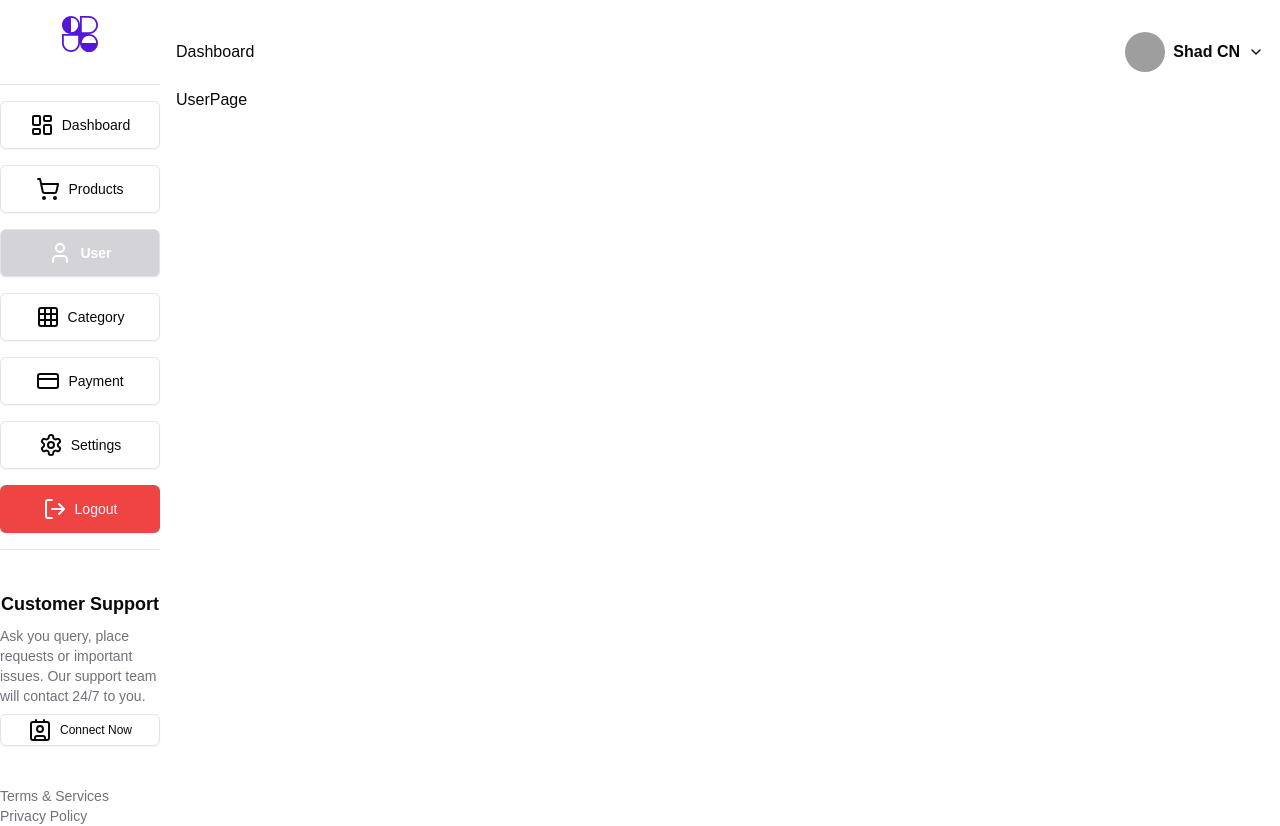
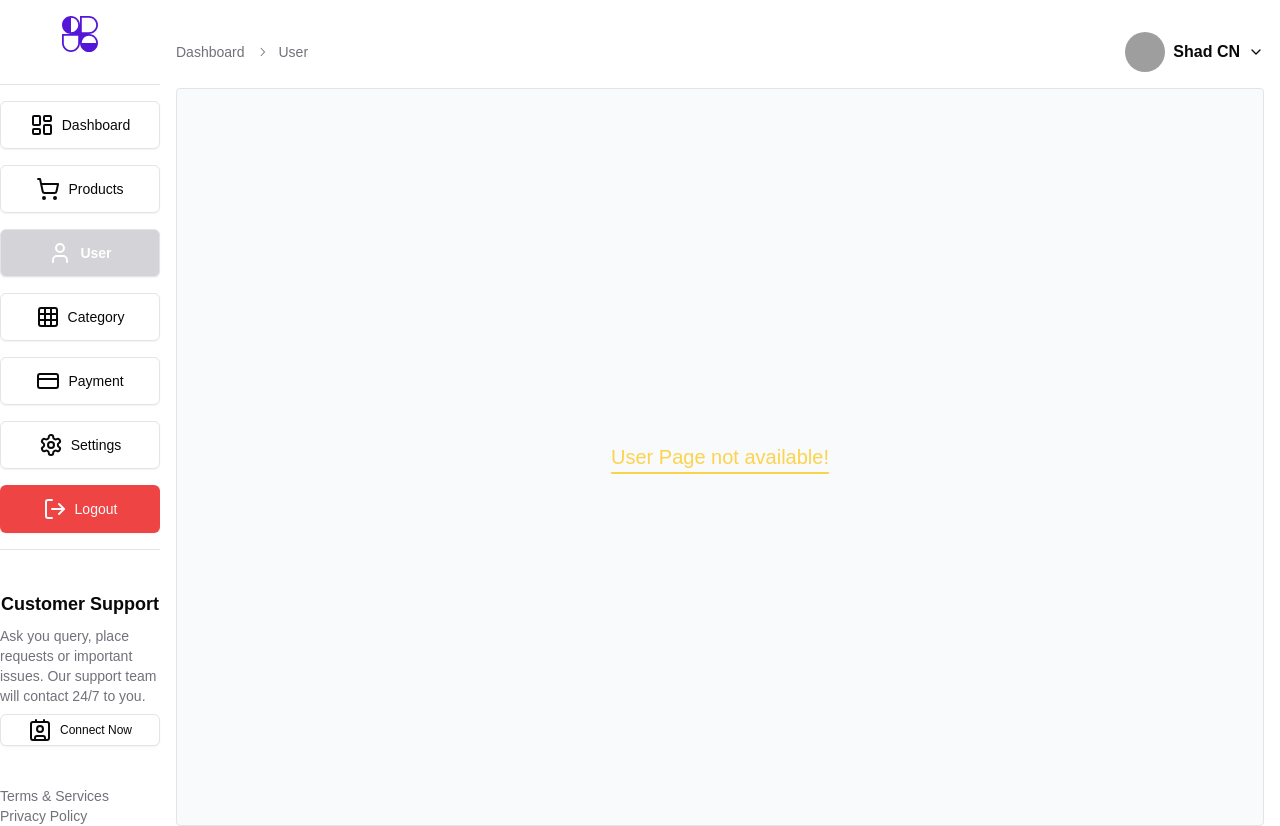
Before and after one commit to eedu7/ecommerce-api, a Next.js app in the folder frontend/: page /admin/dashboard/user in a window 1280 px wide. Built offline with nearby package versions, Linux system fonts and the light colour scheme; grey boxes are pictures that could not be loaded.

Commit message:
FEAT: Added the maintence page text

```diff
--- a/frontend/src/app/admin/dashboard/(data-modals)/product/columns.tsx
+++ b/frontend/src/app/admin/dashboard/(data-modals)/product/columns.tsx
@@ -6,7 +6,7 @@ import {ArrowUpDown, Edit, MoreHorizontal, Trash} from "lucide-react"
 import {Button} from "@/components/ui/button"
 import {DropdownMenu, DropdownMenuContent, DropdownMenuItem, DropdownMenuTrigger,} from "@/components/ui/dropdown-menu"
 import {Checkbox} from "@/components/ui/checkbox";
-import {useState} from "react";
+import React, {useState} from "react";
 import {EditProductForm} from "@/features/admin/dashboard/product/components/edit-category-form";
 import {DeleteProductDialog} from "@/features/admin/dashboard/product/components/delete-product-form";
 
@@ -86,15 +86,20 @@ export const columns: ColumnDef<Product>[] = [{
             </DropdownMenuTrigger>
             <DropdownMenuContent align="end">
 
-                <DropdownMenuItem className="space-x-2 flex items-center" onClick={() => setEditDialogOpen(true)}><Edit
-                    className="size-4"/>
-                    <span>Edit</span></DropdownMenuItem>
+                <DropdownMenuItem className="space-x-2 flex items-center" onClick={() => setEditDialogOpen(true)}>
+                    <div className="space-x-1 flex items-center text-sky-300 hover:text-sky-800">
+                        <Edit className="size-4"/>
+                        <span>Edit</span>
+                    </div>
+                </DropdownMenuItem>
                 <DropdownMenuItem
                     className="space-x-2 flex items-center"
                     onClick={() => setDeleteDialogOpen(true)} // Move the onClick here
                 >
-                    <Trash className="size-4"/>
-                    <span>Delete</span>
+                    <div className="space-x-1 flex items-center text-rose-500 hover:text-rose-800">
+                        <Trash className="size-4"/>
+                        <span>Delete</span>
+                    </div>
                 </DropdownMenuItem>
             </DropdownMenuContent>
         </DropdownMenu>
--- a/frontend/src/app/admin/dashboard/(data-modals)/settings/page.tsx
+++ b/frontend/src/app/admin/dashboard/(data-modals)/settings/page.tsx
@@ -2,7 +2,11 @@ import React from 'react'
 
 const SettingstPage = () => {
     return (
-        <div>SettingstPage</div>
+        <section className="w-full h-full border p-2 rounded bg-gray-50 flex items-center justify-center">
+            <h1 className="text-amber-300 text-xl font-medium underline cursor-pointer underline-offset-8">
+                Setting Page not available!
+            </h1>
+        </section>
     )
 }
 export default SettingstPage
--- a/frontend/src/app/admin/dashboard/(data-modals)/user/page.tsx
+++ b/frontend/src/app/admin/dashboard/(data-modals)/user/page.tsx
@@ -1,8 +1,10 @@
 import React from 'react'
 
 const UserPage = () => {
-    return (
-        <div>UserPage</div>
-    )
+    return (<section className="w-full h-full border p-2 rounded bg-gray-50 flex items-center justify-center">
+            <h1 className="text-amber-300 text-xl font-medium underline cursor-pointer underline-offset-8">
+                User Page not available!
+            </h1>
+        </section>)
 }
 export default UserPage
--- a/frontend/src/app/admin/dashboard/page.tsx
+++ b/frontend/src/app/admin/dashboard/page.tsx
@@ -1,6 +1,12 @@
 import React from 'react'
 
 const DashboardPage = () => {
-    return (<div>Dashboard</div>)
+    return (
+        <section className="w-full h-full border p-2 rounded bg-gray-50 flex items-center justify-center">
+            <h1 className="text-amber-300 text-xl font-medium underline cursor-pointer underline-offset-8">
+                Dashboard Page not available!
+            </h1>
+        </section>
+    )
 }
 export default DashboardPage
--- a/frontend/src/components/dashboard-header.tsx
+++ b/frontend/src/components/dashboard-header.tsx
@@ -5,10 +5,52 @@ import {
     DropdownMenu, DropdownMenuContent, DropdownMenuItem, DropdownMenuLabel, DropdownMenuSeparator, DropdownMenuTrigger
 } from "@/components/ui/dropdown-menu";
 
+import {
+    Breadcrumb, BreadcrumbItem, BreadcrumbLink, BreadcrumbList, BreadcrumbSeparator,
+} from "@/components/ui/breadcrumb"
+import {usePathname} from "next/navigation";
+
+const links_paths = {
+    "/admin/dashboard/product": {
+        "name": "Product",
+    }, "/admin/dashboard/category": {
+        name: "Category",
+    }, "/admin/dashboard": {
+        name: "Dashboard"
+    }, "/admin/dashboard/user": {
+        name: "User",
+    }, "/admin/dashboard/payment": {
+        name: "Payment",
+    }
+}
+
+
 const DashboardHeader = () => {
+
+    const pathname = usePathname();
+    const isRootDashboard = pathname === "/admin/dashboard";
+    const currentLink = links_paths[pathname];
+
+
     return (<header className="flex items-center justify-between mt-4">
         <div>
-            Dashboard
+            <Breadcrumb>
+                <BreadcrumbList>
+                    <BreadcrumbItem>
+                        <BreadcrumbLink href="/admin/dashboard">Dashboard</BreadcrumbLink>
+                    </BreadcrumbItem>
+
+                    {!isRootDashboard && currentLink && (<BreadcrumbSeparator/>)}
+
+                    {!isRootDashboard && currentLink && (<BreadcrumbItem>
+                            <BreadcrumbLink href={pathname}>
+                                {currentLink.name}
+                            </BreadcrumbLink>
+                        </BreadcrumbItem>
+
+                    )}
+                </BreadcrumbList>
+            </Breadcrumb>
         </div>
         <div>
             <DropdownMenu>
```
